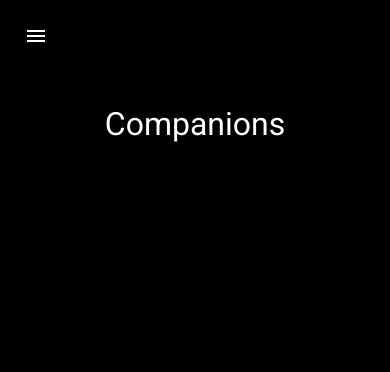
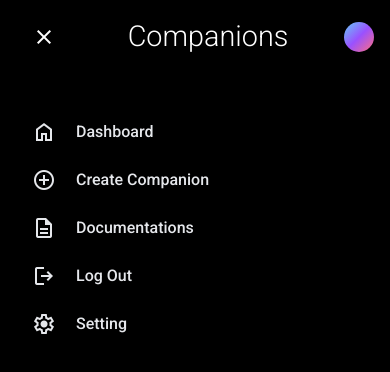
Before and after one commit to Adityasah2004/ChumsAI, a React (Vite) app: page /dashboard in a window 390 px wide. Both pictures are taken after a click on the element "menu". Shown: the top 372 px of the page. Built offline with nearby package versions, Linux system fonts and the light colour scheme.

Commit message:
[added] Chat and Dashboard UI almost done

```diff
--- a/src/components/Chat.jsx
+++ b/src/components/Chat.jsx
@@ -23,6 +23,9 @@ const Chat = () => {
 
     // Local state to store the input options
     const [intOpt, setInpOpt] = useState(false);
+
+    // settings state
+    const [settings, setSettings] = useState(false);
 
     const userId = localStorageUtils.getUserId();
     const accessToken = localStorageUtils.getAccessToken();
@@ -164,6 +167,10 @@ const Chat = () => {
         setNewMessage(newMessage + emojiObject.emoji);
     }
 
+    const handleSettings = () => {
+        setSettings(!settings);
+    }
+
     return (
         <div className={voiceCall || videoCall ? "chat-main-body chat-main-body-voice-call" : "chat-main-body"}>
             {/* <Avatar/> */}
@@ -177,16 +184,28 @@ const Chat = () => {
 
             <Spline className='backg' scene="https://prod.spline.design/dCtpCuY7cgegAOnu/scene.splinecode" />
             {voiceCall && <img src="/voiceWaves.gif" className='rounded-full absolute z-20' alt="" />}
-            <div className={voiceCall || videoCall ? "hidden" : "chat-div"}>
+            <div className={voiceCall || videoCall ? "hidden" : "chat-div relative"}>
                 <menu className='flex text-white px-4 justify-between'>
                     <span>
                         Ai Friend
                     </span>
-                    <button>
+                    <button onClick={handleSettings}>
                         <span className="material-symbols-outlined">
                             settings
                         </span>
                     </button>
+                    {settings &&
+                        <div className='settings absolute bg-white bg-opacity-90 p-2 text-black z-30 rounded-lg right-5 top-12 flex flex-col gap-2'>
+                            <button>
+                                <p className='flex items-center gap-1'>
+                                    <span className="material-symbols-outlined">
+                                        settings
+                                    </span>
+                                    Settings
+                                </p>
+                            </button>
+                        </div>
+                    }
                 </menu>
                 <div className="p-4 overflow-y-auto h-full flex flex-col gap-2">
                     {messages.map((msg, index) => (
@@ -195,10 +214,12 @@ const Chat = () => {
                         </div>
                     ))}
                     <Message time={currentTime} />
+                    <Message time={currentTime} />
+                    <Message time={currentTime} />
                 </div>
                 { showEmoji &&
                     <div className='emoji-tag' >
-                        <EmojiPicker searchDisabled="true" style={{backgroundColor:"rgba(0,0,0,0.5)"}} theme='dark' onEmojiClick={(emoji) => handleEmojiInput(emoji)} emojiStyle='apple' searchPlaceholder="Search the emojis here" suggestedEmojisMode="recent" />
+                        <EmojiPicker  style={{backgroundColor:"rgba(0,0,0,0.6)"}} theme='dark' onEmojiClick={(emoji) => handleEmojiInput(emoji)} emojiStyle='apple' searchPlaceholder="Search the emojis here" suggestedEmojisMode="recent" />
                     </div>
                 }
                 <div className="flex p-4 justify-between gap-1">
--- a/src/components/CompanionCard.jsx
+++ b/src/components/CompanionCard.jsx
@@ -37,6 +37,7 @@ const CompanionCard = ({ data, onCardClick }) => {
 
 const CompanionList = () => {
     const [companionData, setCompanionData] = useState([]);
+    const [menuOpen, setMenuOpen] = useState(false);
     const userId = localStorageUtils.getUserId();
     const accessToken = localStorageUtils.getAccessToken();
 
@@ -83,18 +84,81 @@ const CompanionList = () => {
         fetchCompanionData();
     }, [userId, accessToken]);
 
+    const handleDashboardMenu = () => {
+        setMenuOpen(!menuOpen);
+    };
+
     return (
         <div className="dashboard-div w-full h-screen">
             <Side />
             <div className='companion-card-div w-full bg-black'>
-                <div className='menu-icon'>
-                    <span className="material-symbols-outlined text-white p-2 cursor-pointer">
-                        menu
-                    </span>
+                {
+                    menuOpen ? (
+                        <div className='mobile-menu-div p-4 fixed bg-black rounded-lg ml-2 top-24 h-max'>
+                            <ul className="space-y-2 font-medium">
+                                <li>
+                                    <a href="#" className="flex items-center p-2 gap-2 text-gray-200 rounded-lg dark:text-white hover:bg-gray-900 dark:hover:bg-gray-700 group whitespace-nowrap">
+                                        <span className="material-symbols-outlined">
+                                            home
+                                        </span>
+                                        <span className="ms-3">Dashboard</span>
+                                    </a>
+                                </li>
+                                <li>
+                                    <Link to="/companion-creation" className="flex gap-2 items-center p-2 text-gray-200 rounded-lg dark:text-white hover:bg-gray-900 dark:hover:bg-gray-700 group whitespace-nowrap">
+                                        <span className="material-symbols-outlined">
+                                            add_circle
+                                        </span>
+                                        <span className="ms-3">Create Companion</span>
+                                    </Link>
+                                </li>
+                                <li>
+                                    <a href="#" className="flex items-center p-2 gap-2 text-gray-200 rounded-lg dark:text-white hover:bg-gray-900 dark:hover:bg-gray-700 group whitespace-nowrap">
+                                        <span className="material-symbols-outlined">
+                                            description
+                                        </span>
+                                        <span className="ms-3">Documentations</span>
+                                    </a>
+                                </li>
+                                <li>
+                                    <a href="#" className="flex items-center p-2 gap-2 text-gray-200 rounded-lg dark:text-white hover:bg-gray-900 dark:hover:bg-gray-700 group whitespace-nowrap">
+                                        <span className="material-symbols-outlined">
+                                            logout
+                                        </span>
+                                        <p className="ms-3 inline-block">Log Out</p>
+                                    </a>
+                                </li>
+                                <li>
+                                    <Link to="/settings" className="flex items-center p-2 gap-2 text-gray-200 rounded-lg dark:text-white hover:bg-gray-900 dark:hover:bg-gray-700 group whitespace-nowrap">
+                                        <span className="material-symbols-outlined">
+                                            settings
+                                        </span>
+                                        <span className="ms-3">Setting</span>
+                                    </Link>
+                                </li>
+                            </ul>
+                        </div>
+                    ) : null
+                }
+                <div className='flex justify-between px-4 items-center'>
+                    <div className="skip-header"></div>
+                    {
+                        menuOpen ?
+                            <span onClick={handleDashboardMenu} className="menu-icon material-symbols-outlined text-white cursor-pointer">
+                                close
+                            </span>
+                            :
+                            <span onClick={handleDashboardMenu} className="menu-icon material-symbols-outlined text-white cursor-pointer">
+                                menu
+                            </span>
+
+                    }
+                    <h1 className=' heading'>
+                        Companions
+                    </h1>
+                    <div className='profile-div flex text-white'>
+                    </div>
                 </div>
-                <h1 className='flex justify-center p-2 heading'>
-                    Companions
-                </h1>
                 <div>
                     {companionData.map((companion) => (
                         <CompanionCard key={companion.id} data={companion} onCardClick={handleCardClick} />
--- a/src/components/Sidebar.jsx
+++ b/src/components/Sidebar.jsx
@@ -9,7 +9,7 @@ function Side({ openModal }) {
     console.log("openModal prop:", openModal);
     return (
         <aside className="logo-sidebar rounded-xl" aria-label="Sidebar">
-            <a href="/" className="flex items-center gap-2 px-3 h-20">
+            <a href="/" className="flex items-center gap-2 pl-3 h-20">
                 <img src={logo} className="h-8 me-3" alt="Logo" />
                 <span className="self-center text-xl font-semibold sm:text-2xl whitespace-nowrap text-white dark:text-white">
                     ChumsAI
@@ -18,7 +18,7 @@ function Side({ openModal }) {
             <div className="dash-nav flex flex-col justify-between px-3 pb-4 text-left  bg-black dark:bg-black">
                 <ul className="space-y-2 font-medium">
                     <li>
-                        <a href="#" className="flex items-center p-2 gap-2 text-gray-200 rounded-lg dark:text-white hover:bg-gray-900 dark:hover:bg-gray-700 group w-max">
+                        <a href="#" className="flex items-center p-2 gap-2 text-gray-200 rounded-lg dark:text-white hover:bg-gray-900 dark:hover:bg-gray-700 group">
                             <span className="material-symbols-outlined">
                                 home
                             </span>
@@ -48,7 +48,7 @@ function Side({ openModal }) {
                             <span className="material-symbols-outlined">
                                 logout
                             </span>
-                            <p className="ms-3 inline-block">Log Out</p>
+                            <p className="ms-3">Log Out</p>
                         </a>
                     </li>
                     <li>
--- a/src/styles/Chat.css
+++ b/src/styles/Chat.css
@@ -77,13 +77,13 @@ aside img{
     height: 80vh;
     width: 100%;
     /* position: fixed; */
-    transition: all 5s ease-in-out;
+    transition: all 1s ease-in-out;
 }
 
 .max-scrn-voice-call{
     filter: blur(5px);
     position: absolute;
-    transition: all 5s ease-in-out;
+    transition: all 1s ease-in-out;
 }
 
 .backg{
--- a/src/styles/CompanionCard.css
+++ b/src/styles/CompanionCard.css
@@ -7,10 +7,15 @@
 }
 
 .heading{
-    font-size: clamp(2rem, 2.5vw, 3rem);
+    font-size: clamp(1.8rem, 4vw, 3rem);
     color: #fff;
     text-align: center;
-    margin: 20px 0;
+    margin: 15px 0;
+    font-weight: 300;
+}
+
+.skip-header{
+    flex: 0 1 0;
 }
 
 .companion-card-div{
@@ -21,10 +26,27 @@
     display: none;
 }
 
+.mobile-menu-div{
+    display: none;
+}
+
+.profile-div{
+    width: 100%;
+    max-width: 30px;
+    max-height: 100%;
+    height: 30px;
+    border-radius: 50%;
+    overflow: hidden;
+    background: linear-gradient(135deg, #65cbf6, #9a51ff, #ff6e7f);
+}
+
 @media screen and (max-width: 768px){
     .dashboard-div{
         gap: 1rem;
         padding:0;
+    }
+    .skip-header{
+        display: none;
     }
     .companion-card-div .menu-icon{
         display: flex;
@@ -33,4 +55,12 @@
     .companion-card-div{
         border-radius: 0;
     }
+    .mobile-menu-div{
+        display: flex;
+        flex-direction: column;
+        gap: 1rem;
+        padding: 1rem;
+        text-decoration: none;
+        transition: 0.8s ease-in-out;
+    }
 }
--- /dev/null
+++ b/src/styles/Message.css
@@ -0,0 +1,19 @@
+/* scroll bar */
+::-webkit-scrollbar {
+  width: 10px;
+}
+
+::-webkit-scrollbar-thumb {
+  background-color: #888;
+  border-radius: 10px;
+}
+
+::-webkit-scrollbar-thumb:hover {
+  background: #555;
+}
+
+.message-opt-icon{
+    border-radius: 0 0 0 2rem;
+    background-color: rgba(132, 132, 132, 0.8);
+    padding-bottom: 0.5rem;
+}
```
Also changed, not shown: src/components/Message.jsx (+38 -8 lines), src/styles/Sidebar.css (+8 -2 lines).
